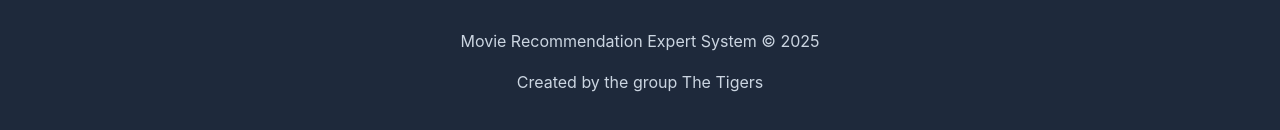
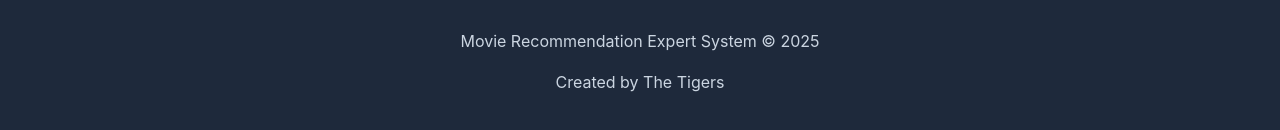
Before and after one commit to slami96/AIsystem-, a React (Vite) app: page /expert-system in a window 1280 px wide. Shown: the part 1228-1358 px from the top of the page. Built offline with nearby package versions, Linux system fonts and the light colour scheme.

Commit message:
Update Footer.jsx

```diff
--- a/src/components/Footer.jsx
+++ b/src/components/Footer.jsx
@@ -3,7 +3,7 @@ function Footer() {
     <footer>
       <div className="container">
         <p>Movie Recommendation Expert System &copy; {new Date().getFullYear()}</p>
-        <p>Created by the group The Tigers</p>
+        <p>Created by The Tigers</p>
       </div>
     </footer>
   )
```
